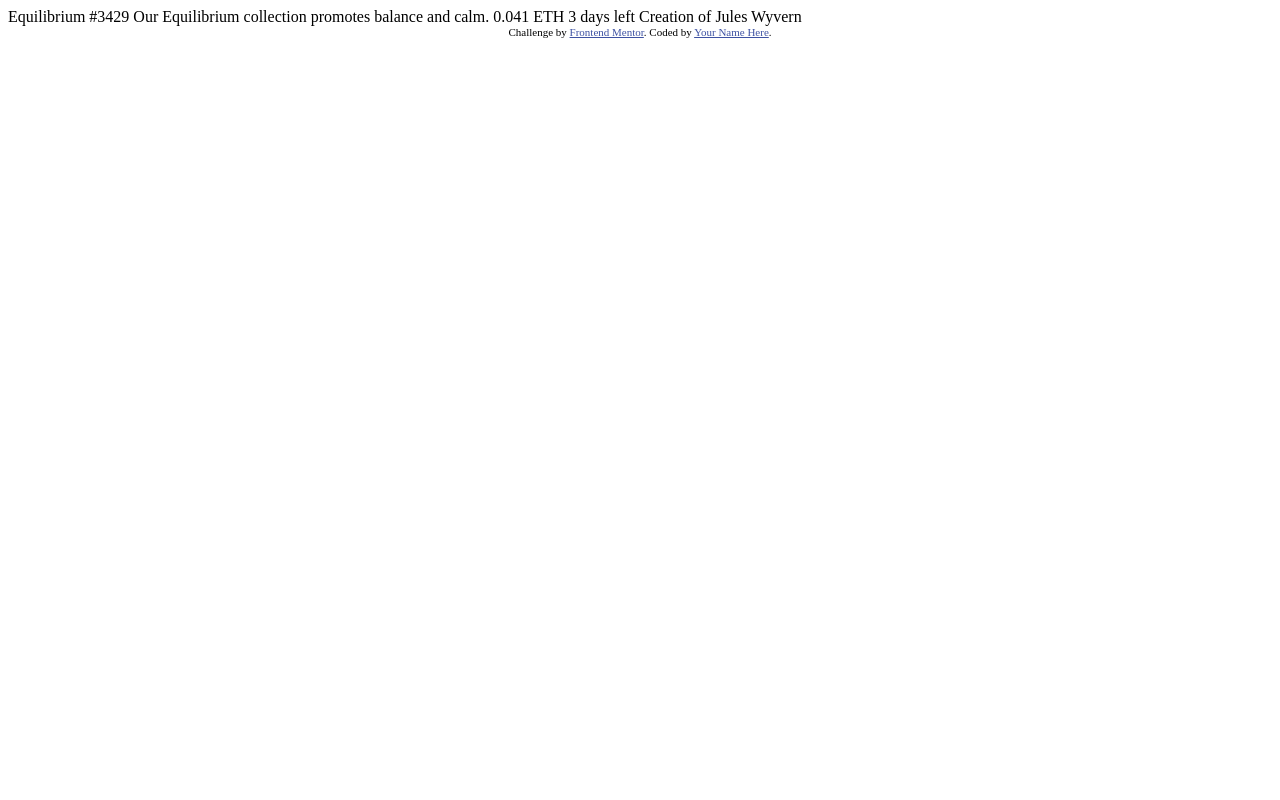
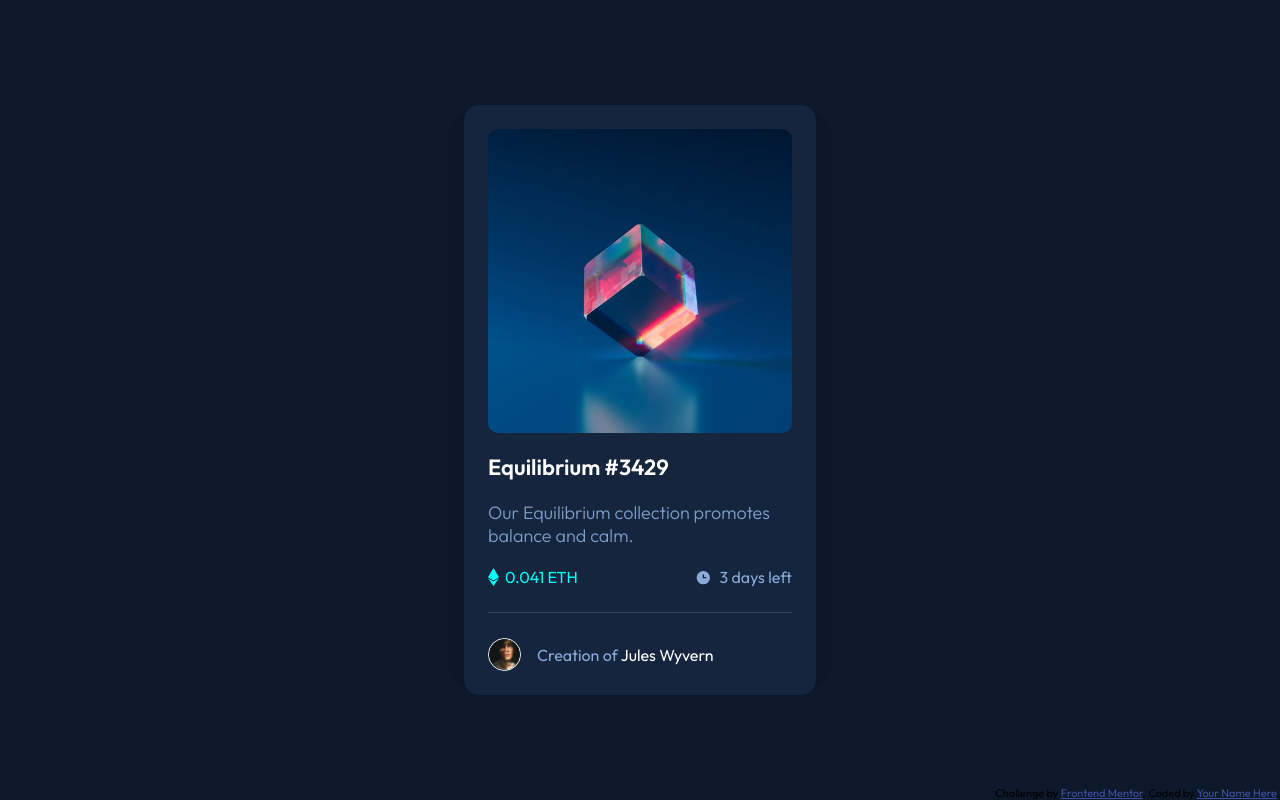
Before and after one commit to carlsgabriel/frontendMentorNtfPreviewCardComponent, a plain HTML site: page index.html in a window 1280 px wide. Drawn offline with Linux system fonts and the light colour scheme.

Commit message:
adding structure and page styling

```diff
--- a/index.html
+++ b/index.html
@@ -1,33 +1,67 @@
 <!DOCTYPE html>
 <html lang="en">
+
 <head>
   <meta charset="UTF-8">
-  <meta name="viewport" content="width=device-width, initial-scale=1.0"> <!-- displays site properly based on user's device -->
+  <meta name="viewport" content="width=device-width, initial-scale=1.0">
+  <!-- displays site properly based on user's device -->
 
   <link rel="icon" type="image/png" sizes="32x32" href="./images/favicon-32x32.png">
+  <link rel="stylesheet" href="style.css">
 
   <title>Frontend Mentor | NFT preview card component</title>
 
   <!-- Feel free to remove these styles or customise in your own stylesheet 👍 -->
   <style>
-    .attribution { font-size: 11px; text-align: center; }
-    .attribution a { color: hsl(228, 45%, 44%); }
+    .attribution {
+      font-size: 11px;
+      text-align: center;
+    }
+
+    .attribution a {
+      color: hsl(228, 45%, 44%);
+    }
   </style>
 </head>
+
 <body>
 
-  Equilibrium #3429
-
-  Our Equilibrium collection promotes balance and calm.
-
-  0.041 ETH
-  3 days left
-
-  Creation of Jules Wyvern
+  <main>
+    <div class="component-container">
+      <div class="component-container-2">
+        <div class="component-img">
+          <img src="images/image-equilibrium.jpg" alt="">
+        </div>
+        <div class="component-h1">
+          <h1>Equilibrium #3429</h1>
+        </div>
+        <div class="component-p">
+          <p>Our Equilibrium collection promotes balance and calm.</p>
+        </div>
+        <div class="component-numbers">
+          <div class="numbers-left">
+            <img src="images/icon-ethereum.svg" alt="">
+            <span>0.041 ETH</span>
+          </div>
+          <div class="numbers-right">
+            <img src="images/icon-clock.svg" alt="">
+            <span>3 days left</span>
+          </div>
+        </div>
+        <hr>
+        <div class="component-profile">
+          <img src="images/image-avatar.png" alt="">
+          <p>Creation of <span>Jules Wyvern</span></p>
+        </div>
+      </div>
+    </div>
+    </div>
+  </main>
 
   <div class="attribution">
     Challenge by <a href="https://www.frontendmentor.io?ref=challenge" target="_blank">Frontend Mentor</a>.
     Coded by <a href="#">Your Name Here</a>.
   </div>
 </body>
+
 </html>
--- a/style.css
+++ b/style.css
@@ -1 +1,122 @@
 @import url('https://fonts.googleapis.com/css2?family=Outfit:wght@100..900&display=swap');
+
+*{
+    margin: 0;
+    padding: 0;
+    box-sizing: border-box;
+}
+
+body{
+    background-color: hsl(217, 54%, 11%);
+    height: 100vh;
+    display: flex;
+    justify-content: center;
+    align-items: center;
+    position: relative;
+    font-family: 'Outfit';
+}
+
+main{
+    background-color: hsla(217, 54%, 11%, 10%);
+    max-width: 450px;
+    border-radius: 15px;
+}
+
+.component-container{
+    margin: 32px;
+    background-color: hsla(214, 61%, 8%, 0.253);
+    border-radius: 40px;
+}
+
+.component-container-2{
+    margin: 0 17px 17px 17px;
+    background-color: hsl(216, 50%, 16%);
+    padding: 24px;
+    border-radius: 15px;
+}
+
+.component-img img{
+    display: block;
+    max-width: 100%;
+    border-radius: 10px;
+}
+
+.component-h1{
+    margin: 20px 0;
+}
+
+.component-h1 h1{
+    color: hsl(0, 0%, 100%);
+    font-size: 22px;
+    font-weight: 600;
+}
+
+.component-p p{
+    color: hsla(215, 51%, 70%, 90%);
+    font-weight: 300;
+    font-size: 18px;
+    margin-bottom: 20px;
+}
+
+.component-numbers{
+    display: flex;
+    justify-content: space-between;
+}
+
+.numbers-left{
+    display: flex;
+    align-items: center;
+}
+
+.numbers-left span{
+    margin-left: 6px;
+    color: hsl(178, 100%, 50%);
+}
+
+.numbers-right{
+    display: flex;
+    align-items: center;
+}
+
+.numbers-right span{
+    margin-left: 8px;
+    color: hsl(215, 51%, 70%);
+}
+
+hr{
+    border: none;
+    height: 1px;
+    background-color: hsl(215, 32%, 27%);
+    margin: 25px 0;
+}
+
+.component-profile{
+    display: flex;
+    align-items: center;
+}
+
+.component-profile img{
+    width: 33px;
+    height: 33px;
+    border: 1px solid hsl(0, 0%, 100%);
+    border-radius: 50%;
+}
+
+.component-profile p{
+    color: hsl(215, 51%, 70%);
+    margin-left: 16px;
+}
+
+.component-profile span{
+    color: hsl(0, 0%, 100%);
+}
+
+.white{
+    color: hsl(0, 0%, 100%);
+}
+
+.attribution{
+    position: absolute;
+    right: 0;
+    bottom: 0;
+}
```
